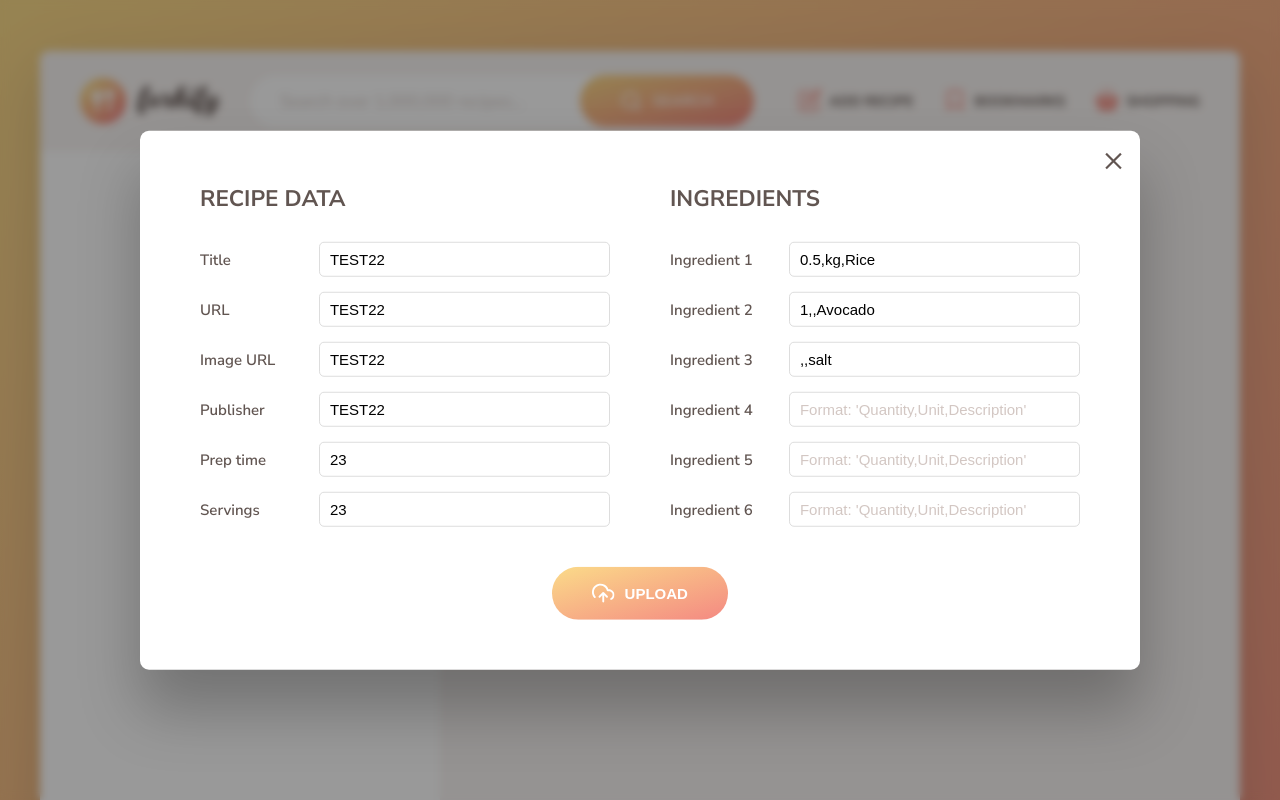
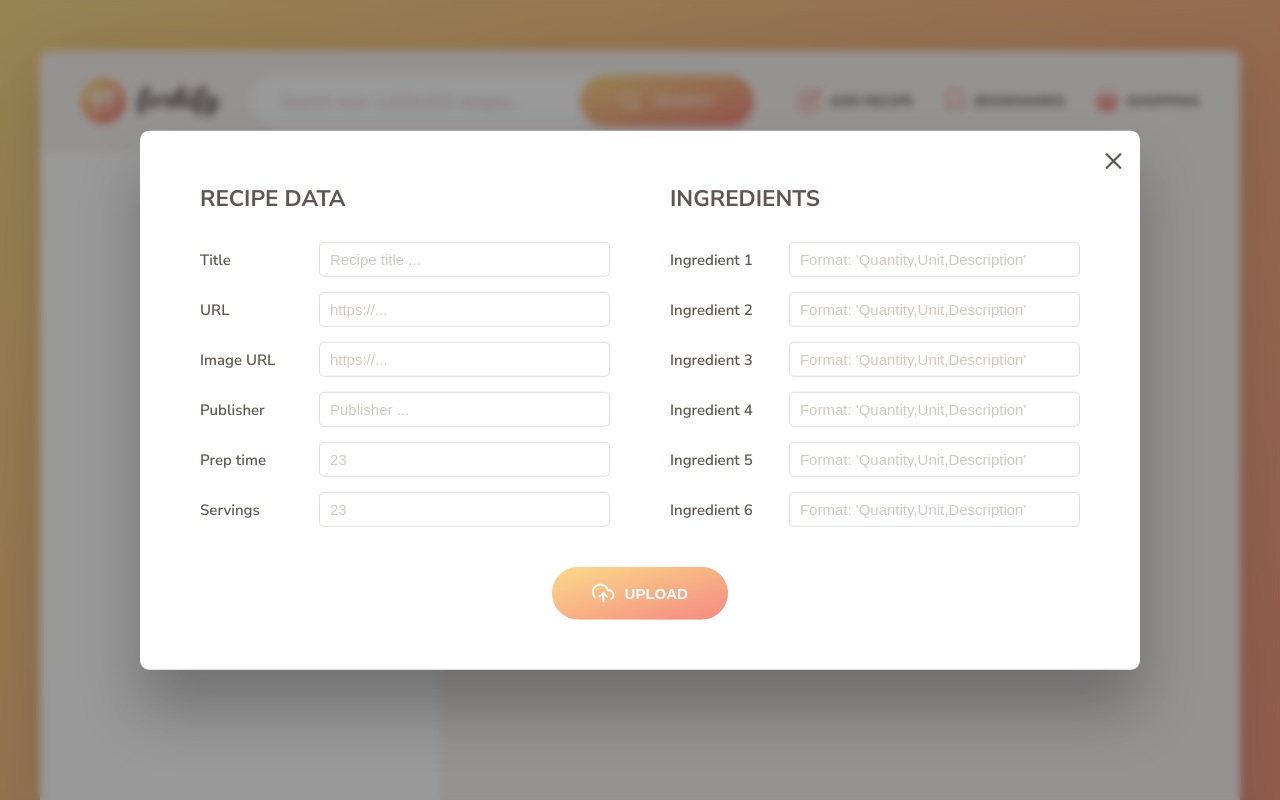
Before and after one commit to Nirinasoa-Herilanto-Randriamananjara/Forkify, a website built with Parcel: page index.html in a window 1280 px wide. Both pictures are taken after a click on the button "ADD RECIPE". Shown: the top 800 px of the page. Built offline with nearby package versions, Linux system fonts and the light colour scheme.

Commit message:
add Recipe form updated

```diff
--- a/index.html
+++ b/index.html
@@ -283,24 +283,62 @@
         <div class="upload__column">
           <h3 class="upload__heading">Recipe data</h3>
           <label>Title</label>
-          <input value="TEST22" required name="title" type="text" />
+          <input
+            value=""
+            placeholder="Recipe title ..."
+            required
+            name="title"
+            type="text"
+          />
           <label>URL</label>
-          <input value="TEST22" required name="sourceUrl" type="text" />
+          <input
+            value=""
+            placeholder="https://..."
+            required
+            name="sourceUrl"
+            type="url"
+            pattern="https://.*"
+          />
           <label>Image URL</label>
-          <input value="TEST22" required name="image" type="text" />
+          <input
+            value=""
+            placeholder="https://..."
+            required
+            name="image"
+            type="url"
+            pattern="https://.*"
+          />
           <label>Publisher</label>
-          <input value="TEST22" required name="publisher" type="text" />
+          <input
+            value=""
+            placeholder="Publisher ..."
+            required
+            name="publisher"
+            type="text"
+          />
           <label>Prep time</label>
-          <input value="23" required name="cookingTime" type="number" />
+          <input
+            value=""
+            placeholder="23"
+            required
+            name="cookingTime"
+            type="number"
+          />
           <label>Servings</label>
-          <input value="23" required name="servings" type="number" />
+          <input
+            value=""
+            placeholder="23"
+            required
+            name="servings"
+            type="number"
+          />
         </div>
 
         <div class="upload__column">
           <h3 class="upload__heading">Ingredients</h3>
           <label>Ingredient 1</label>
           <input
-            value="0.5,kg,Rice"
+            value=""
             type="text"
             required
             name="ingredient-1"
@@ -308,14 +346,14 @@
           />
           <label>Ingredient 2</label>
           <input
-            value="1,,Avocado"
+            value=""
             type="text"
             name="ingredient-2"
             placeholder="Format: 'Quantity,Unit,Description'"
           />
           <label>Ingredient 3</label>
           <input
-            value=",,salt"
+            value=""
             type="text"
             name="ingredient-3"
             placeholder="Format: 'Quantity,Unit,Description'"
```
